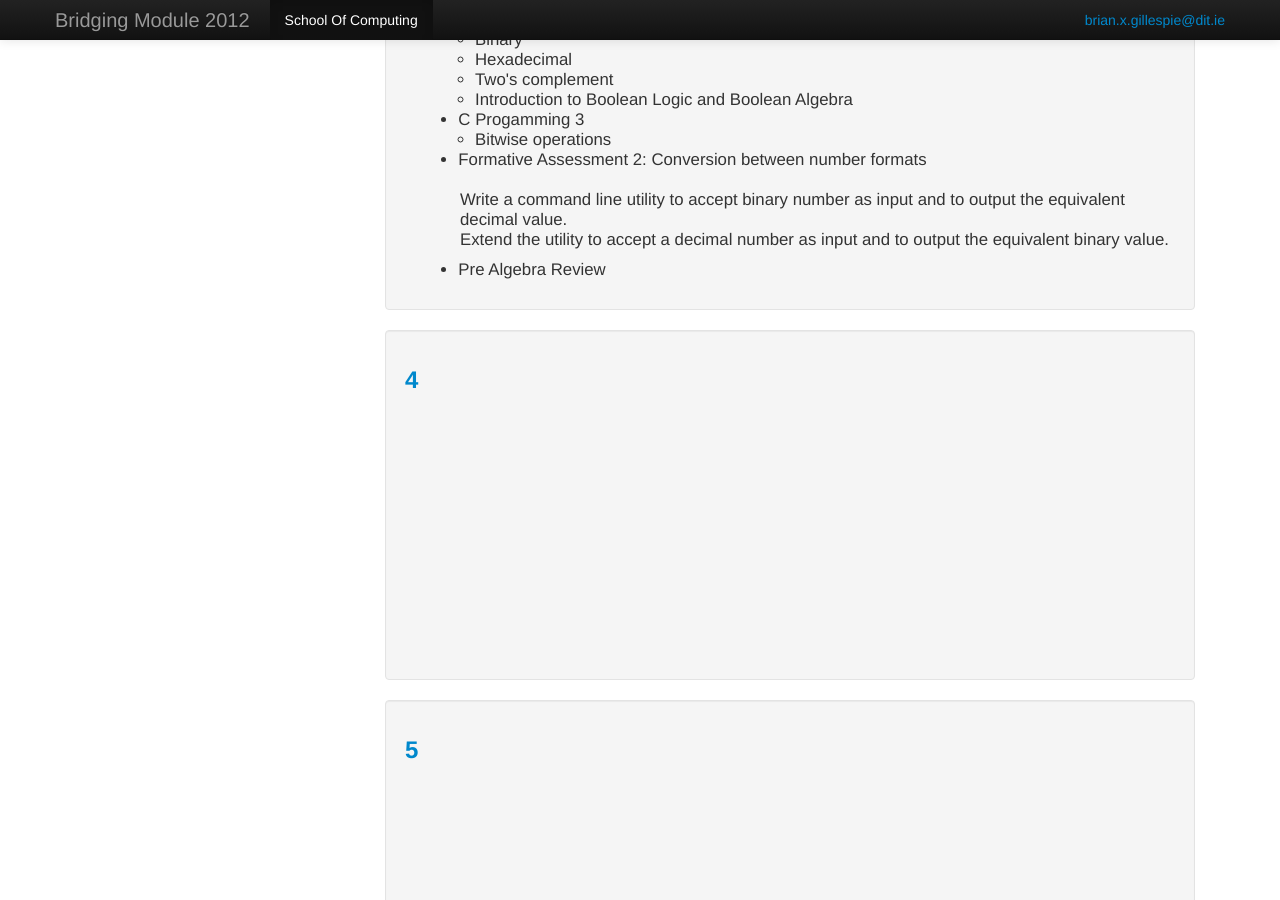
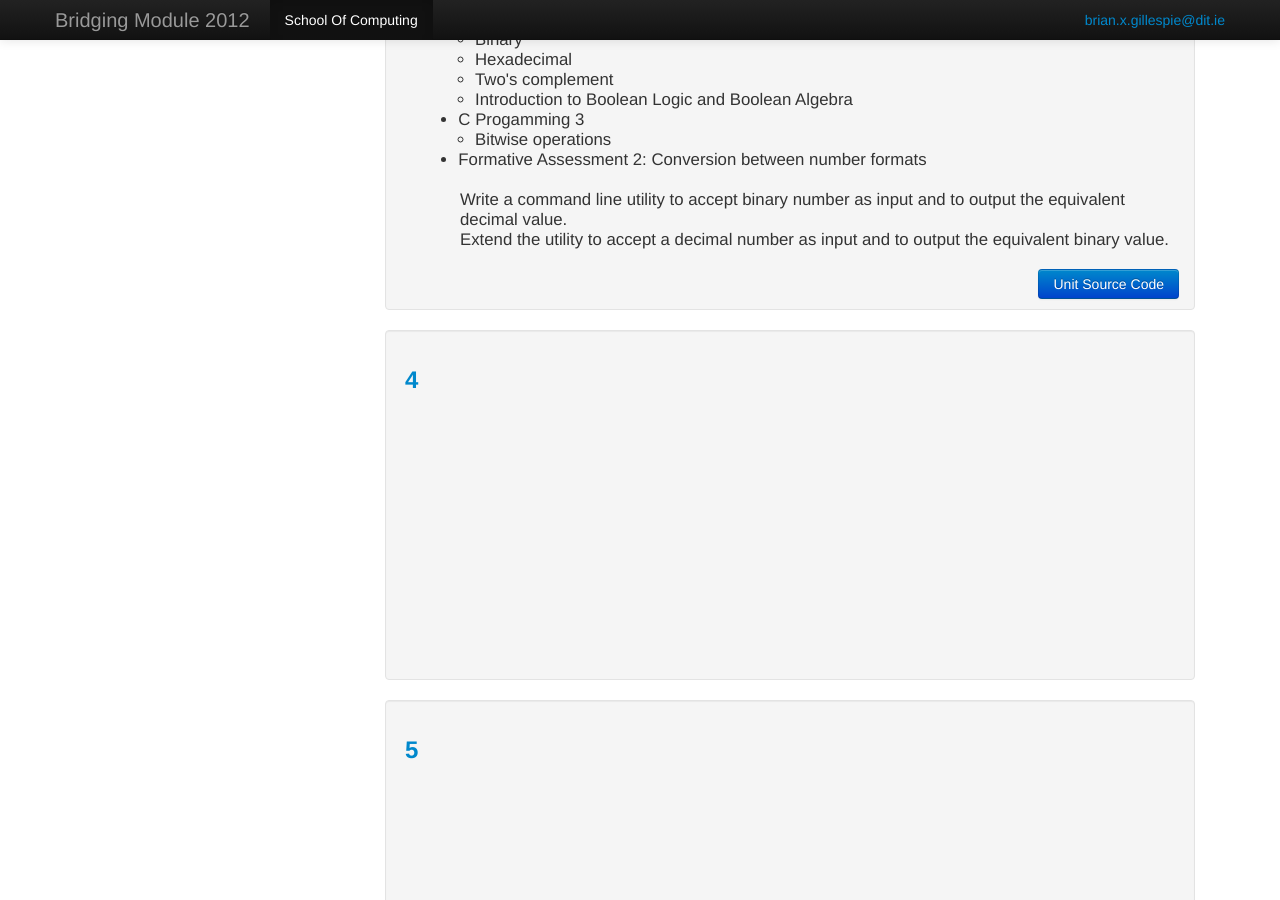
Before and after one commit to c12345678/bridgingmodule2012, a Jekyll site: the page built from index.html, in a window 1280 px wide and 900 px high, scrolled down 1567 px. Built offline with Jekyll 4.4.1, drawn with Linux system fonts in a browser that asks for light colours.

Commit message:
Pushed day 3 sources

```diff
--- a/_includes/unit3.html
+++ b/_includes/unit3.html
@@ -16,5 +16,5 @@
     <br />Write a command line utility to accept binary number as input and to output the equivalent decimal value.
     <br />Extend the utility to accept a decimal number as input and to output the equivalent binary value.
   </p>
-  <li>Pre Algebra Review</li>
 </ul>
+<a class="btn btn-primary site-code-link" href="https://github.com/ditbjg/bridgingmodule2012/tree/master/unit2">Unit Source Code</a>
```
